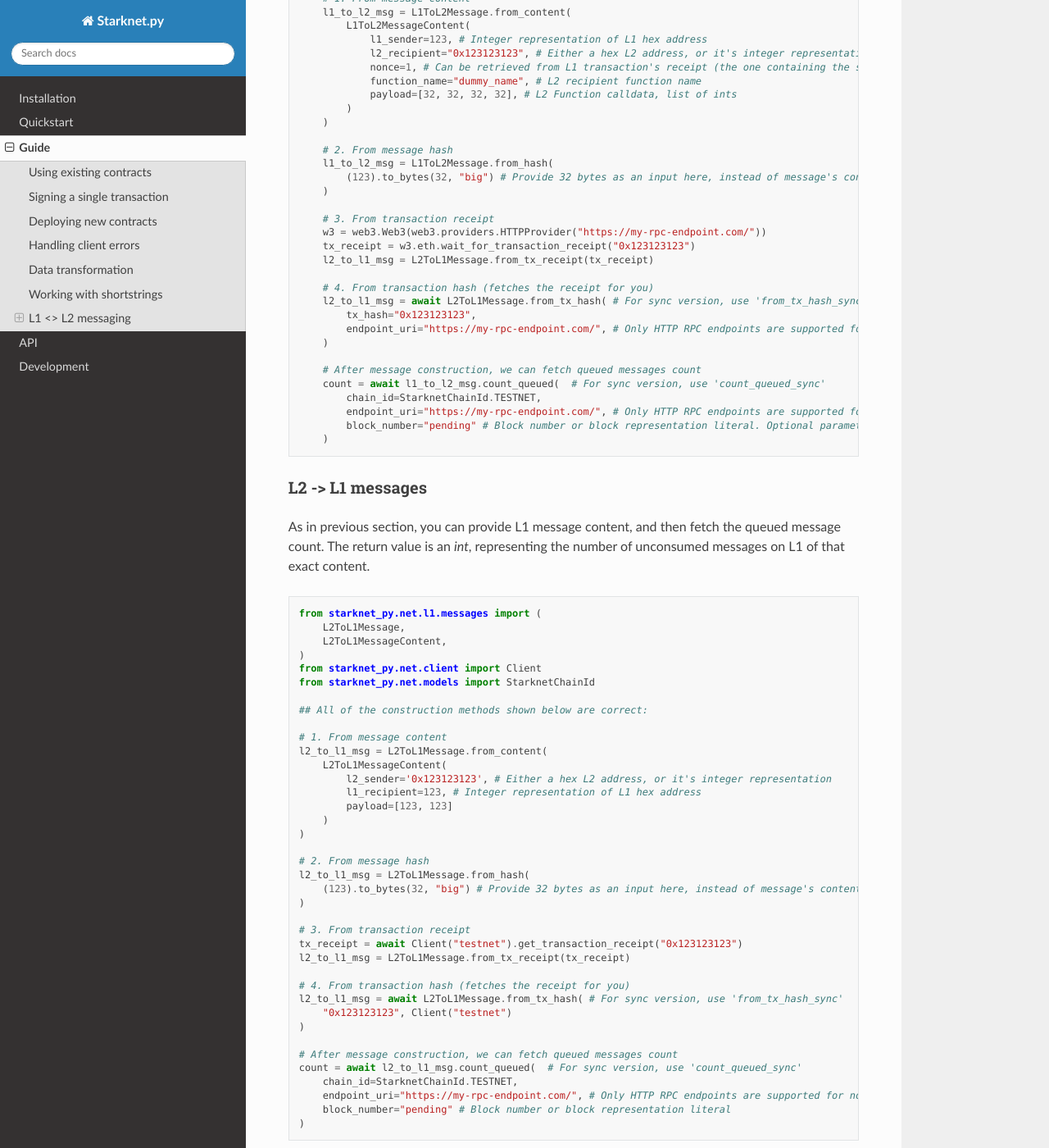
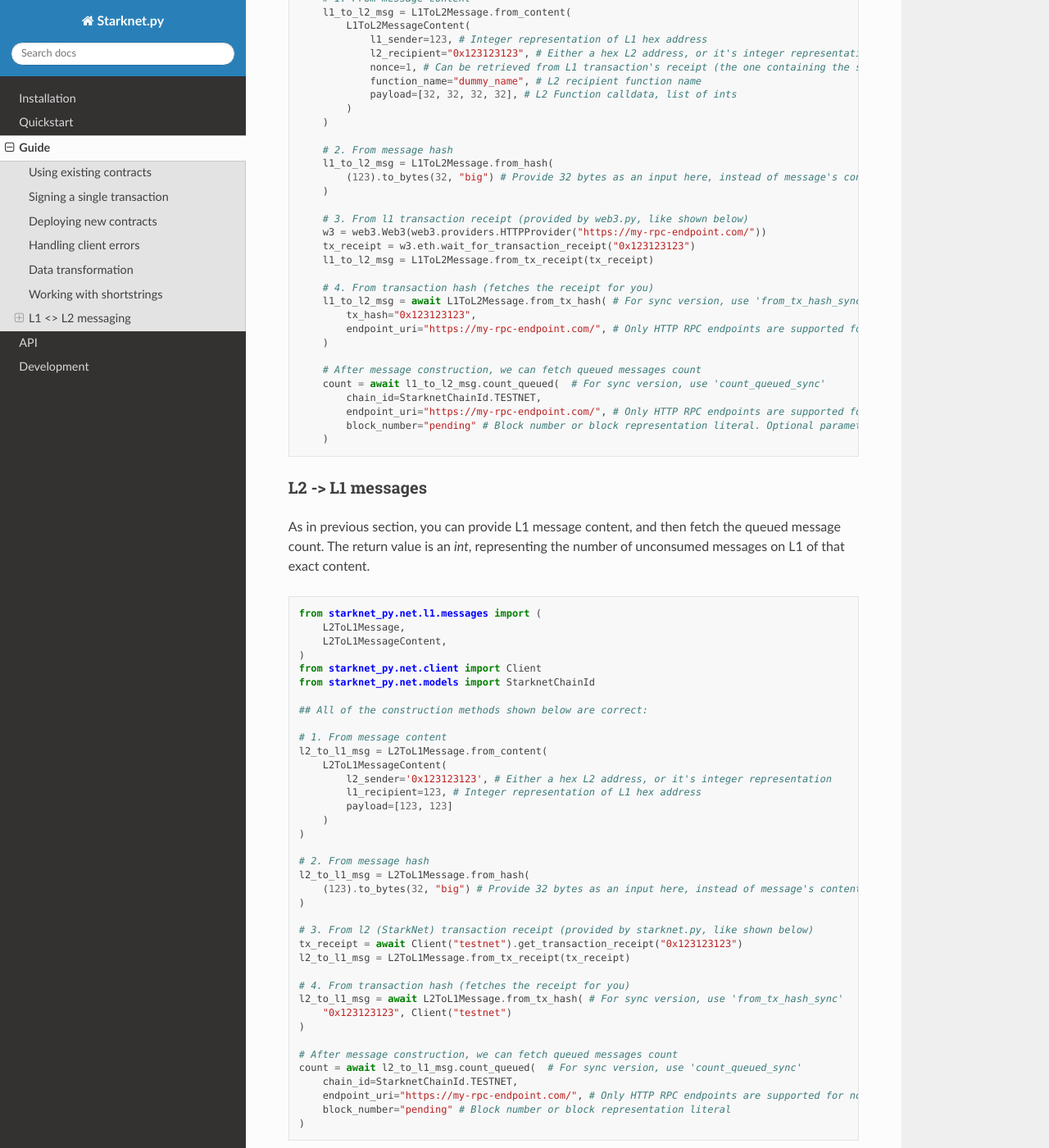
Before and after one commit to software-mansion/starknet.py, a Sphinx documentation site: the page built from docs/guide.rst, in a window 1280 px wide and 1400 px high, scrolled down 5854 px. Shown: the whole window at 82% size. Built offline with Sphinx 7.4.7 and the Read the Docs theme 2.0.0, drawn with Linux system fonts in a browser that asks for light colours.

Commit message:
Update the docs

```diff
--- a/docs/guide.rst
+++ b/docs/guide.rst
@@ -349,13 +349,13 @@ Since the `nonce`'s value will always be unique for each message, this value is
             (123).to_bytes(32, "big") # Provide 32 bytes as an input here, instead of message's content
         )
 
-        # 3. From transaction receipt
+        # 3. From l1 transaction receipt (provided by web3.py, like shown below)
         w3 = web3.Web3(web3.providers.HTTPProvider("https://my-rpc-endpoint.com/"))
         tx_receipt = w3.eth.wait_for_transaction_receipt("0x123123123")
-        l2_to_l1_msg = L2ToL1Message.from_tx_receipt(tx_receipt)
+        l1_to_l2_msg = L1ToL2Message.from_tx_receipt(tx_receipt)
 
         # 4. From transaction hash (fetches the receipt for you)
-        l2_to_l1_msg = await L2ToL1Message.from_tx_hash( # For sync version, use 'from_tx_hash_sync'
+        l1_to_l2_msg = await L1ToL2Message.from_tx_hash( # For sync version, use 'from_tx_hash_sync'
             tx_hash="0x123123123",
             endpoint_uri="https://my-rpc-endpoint.com/", # Only HTTP RPC endpoints are supported for now
         )
@@ -399,7 +399,7 @@ The return value is an `int`, representing the number of unconsumed messages on
         (123).to_bytes(32, "big") # Provide 32 bytes as an input here, instead of message's content
     )
 
-    # 3. From transaction receipt
+    # 3. From l2 (StarkNet) transaction receipt (provided by starknet.py, like shown below)
     tx_receipt = await Client("testnet").get_transaction_receipt("0x123123123")
     l2_to_l1_msg = L2ToL1Message.from_tx_receipt(tx_receipt)
 
```
